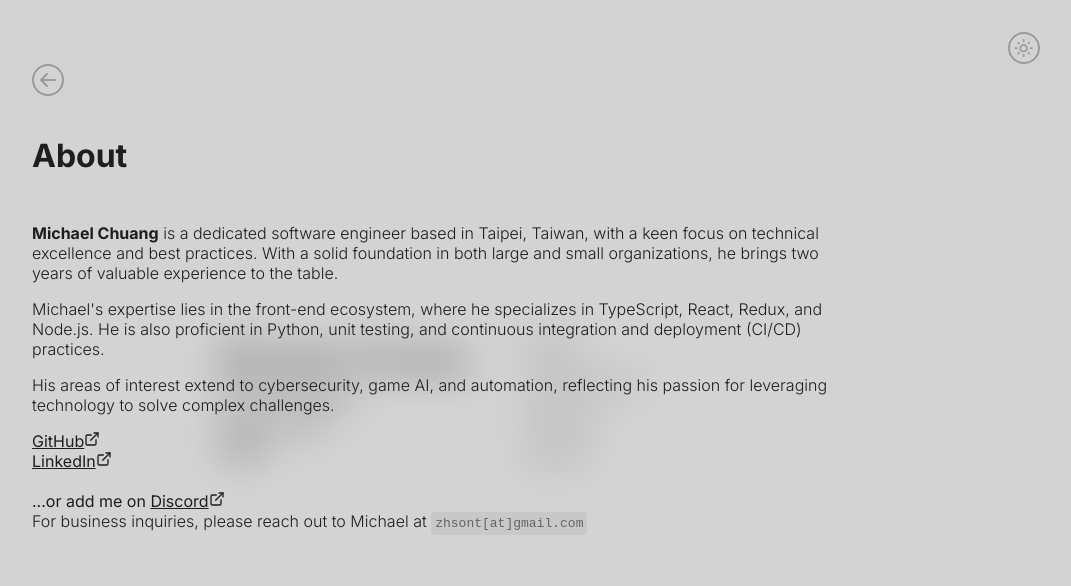
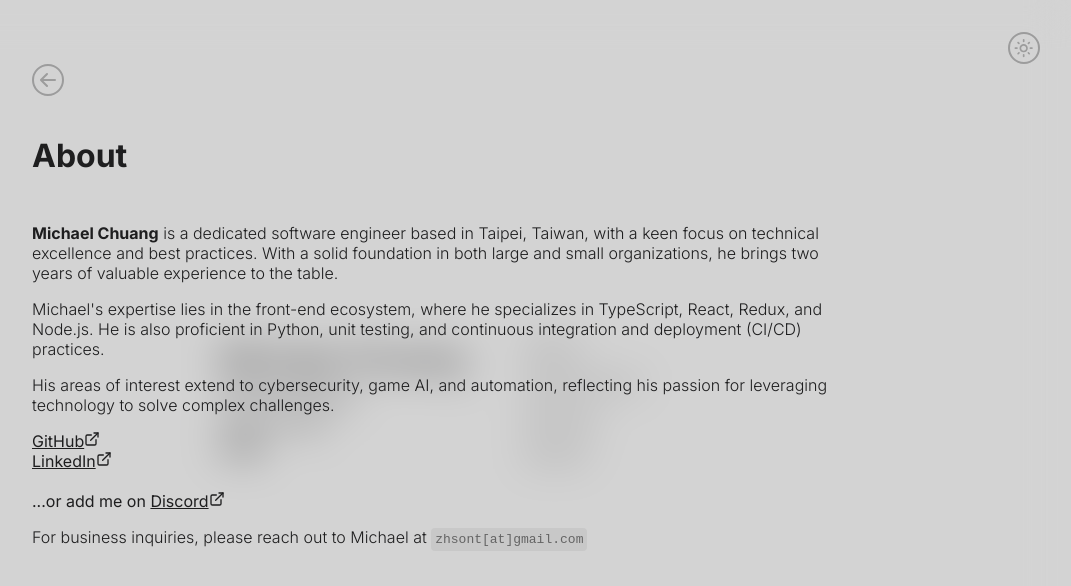
Before and after one commit to zhaungsont/2024-portfolio, a Next.js app: page /About in a window 1280 px wide. Shown: the top 586 px of the page, without its empty margins (208-1279 px from the left). Built offline with nearby package versions, Linux system fonts and the light colour scheme.

Commit message:
Update page.module.scss

```diff
--- a/src/app/about/page.module.scss
+++ b/src/app/about/page.module.scss
@@ -9,9 +9,11 @@
 
 	.bio {
 		font-weight: 300;
-		& + .bio {
-			margin-top: 1rem;
-		}
+	}
+
+	.bio,
+	.additionalLinks {
+		margin-bottom: 1rem;
 	}
 
 	.additionalLinks {
```
